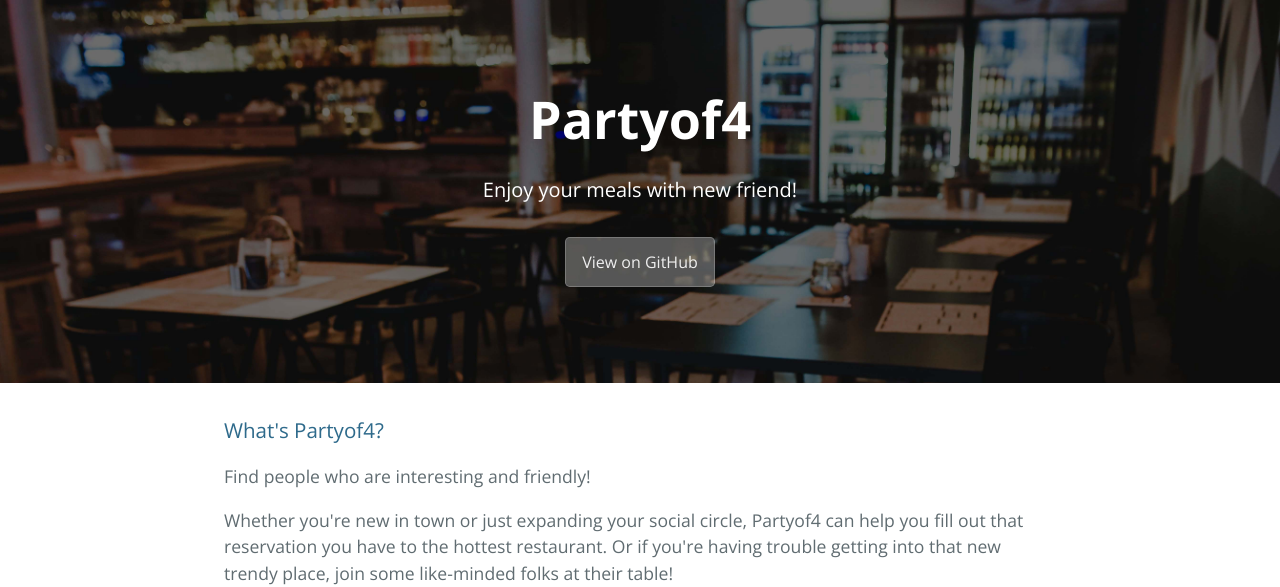
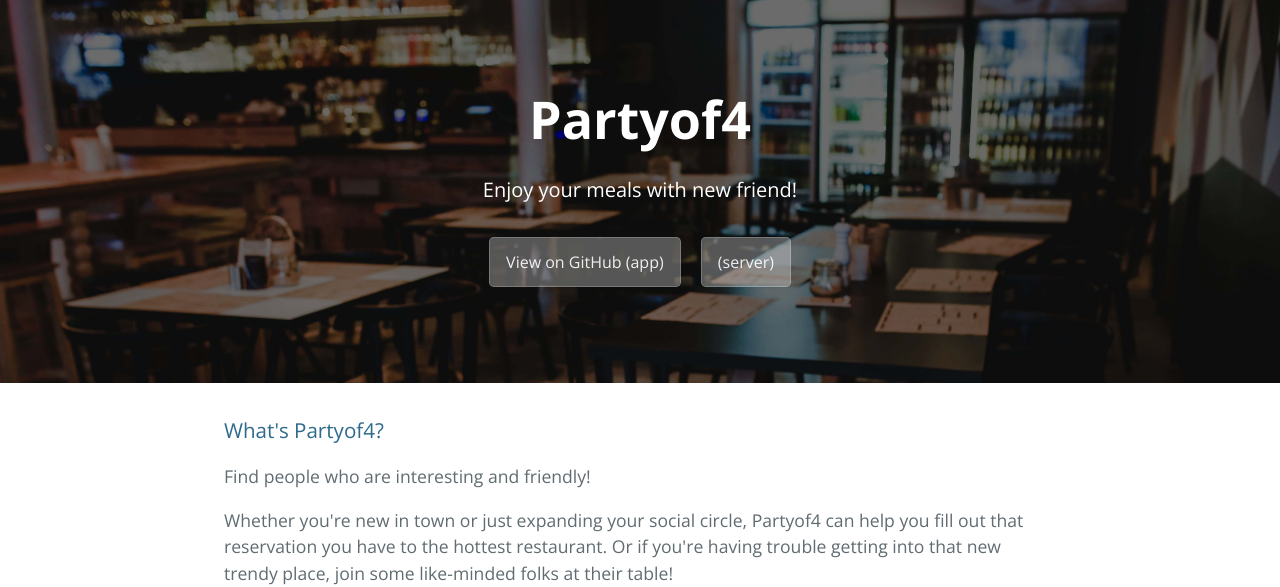
Before and after one commit to Trustworthy-Hair/partyof4mobile, a plain HTML site: page index.html in a window 1280 px wide. Shown: the top 587 px of the page. Drawn offline with nearby package versions, Linux system fonts and the light colour scheme.

Commit message:
Add link to server code

```diff
--- a/index.html
+++ b/index.html
@@ -13,7 +13,9 @@
     <section class="page-header">
       <h1 class="project-name">Partyof4</h1>
       <h2 class="project-tagline">Enjoy your meals with new friend!</h2>
-      <a href="https://github.com/Trustworthy-Hair/partyof4mobile" class="btn">View on GitHub</a>
+      <a href="https://github.com/Trustworthy-Hair/partyof4mobile" class="btn">View on GitHub (app)</a>
+      <a href="https://github.com/Trustworthy-Hair/partyof4" class="btn">(server)</a>
+
     </section>
 
     <section class="main-content">
```
